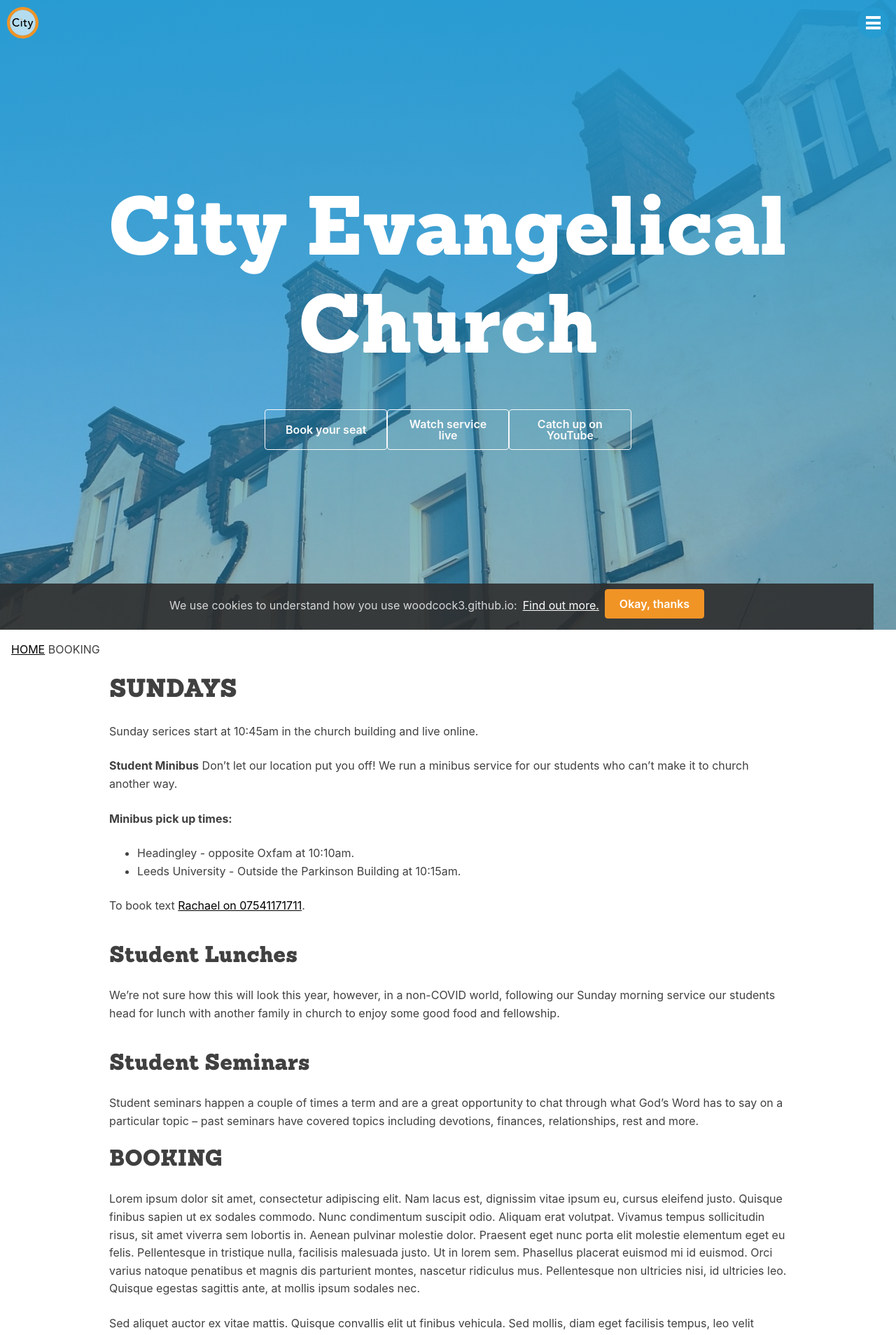
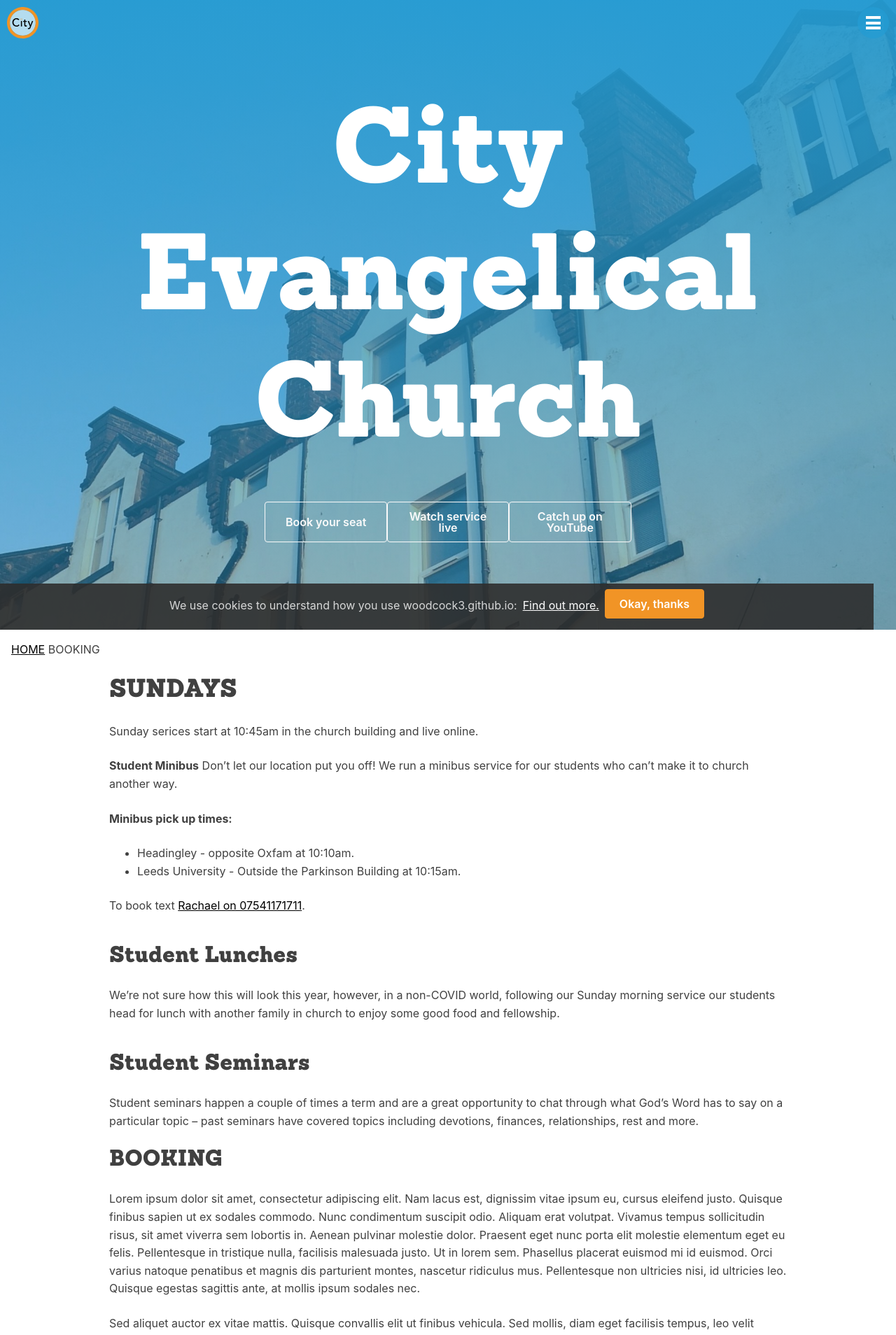
Before and after one commit to woodcox/city-jekyll, a Jekyll site: the page built from pages/_sunday/2021-01-03-booking.md, in a window 1280 px wide. Shown: the top 1908 px of the page at 70% size. Built offline with Jekyll 4.4.1, drawn with Linux system fonts in a browser that asks for light colours.

Commit message:
Update _hero.scss

```diff
--- a/_sass/layouts/_hero.scss
+++ b/_sass/layouts/_hero.scss
@@ -24,11 +24,11 @@
     flex:  0 2 auto;
     .hero-text-h1 {
       color: white;
-      font-size: calc($h1 + 9vmin);
+      font-size: calc($h1 + 9vw);
     }
     a {
       text-decoration: none;
-      font-size: calc($h2 + 3vmin);
+      font-size: calc($h2 + 3vw);
     }
   }
 }
```
